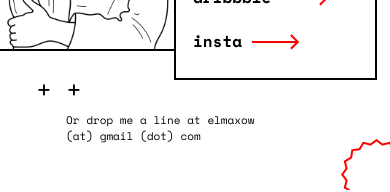
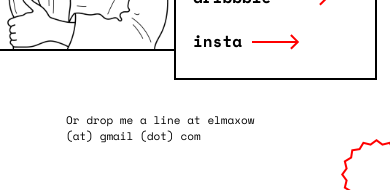
Before and after one commit to aliceaaaa/elmaxow, a React (Create React App) app: page / in a window 390 px wide. Shown: the part 473-665 px from the top of the page. Built offline with nearby package versions, Linux system fonts and the light colour scheme.

Commit message:
Update Main.jsx

```diff
--- a/src/Main.jsx
+++ b/src/Main.jsx
@@ -52,7 +52,7 @@ class Main extends Component {
         <SupGuys />
         <InfoBox />
         {isMobile && <Pluses isThree />}
-        {isMobile && <Pluses isThree={false} />}
+        {!isMobile && <Pluses isThree={false} />}
       </div>
     );
   }
```
